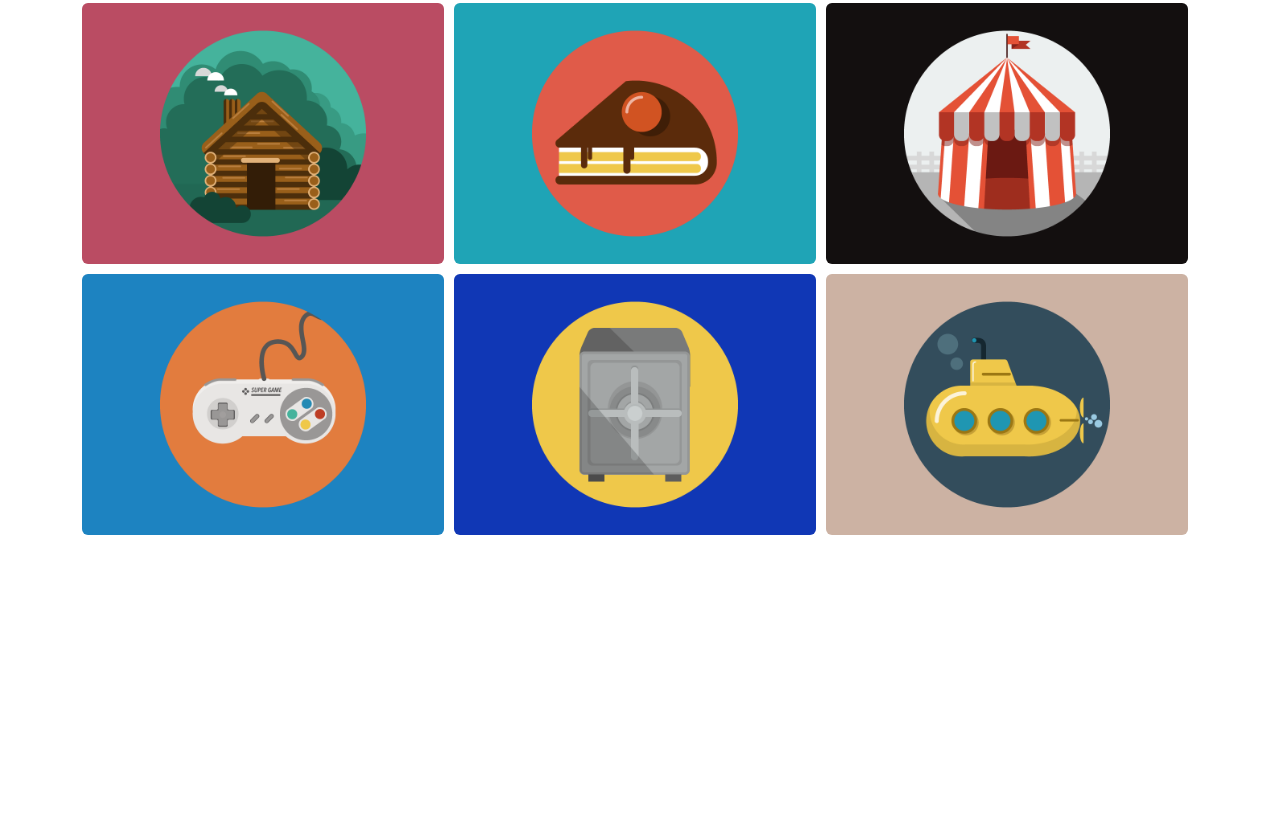
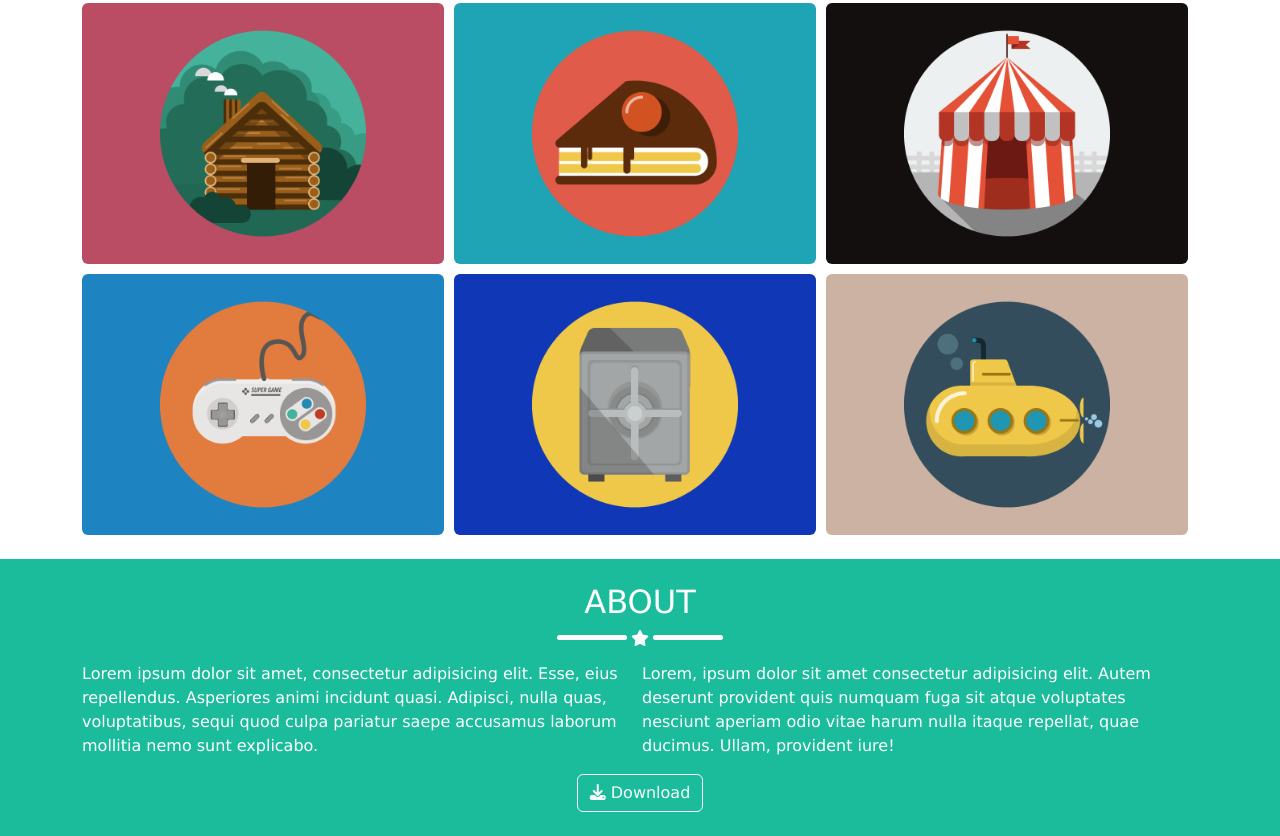
Before and after one commit to TullioTambone/html-css-bootstrap-freelancer, a plain HTML site: page index.html in a window 1280 px wide. Shown: the part 540-1376 px from the top of the page. Before the commit the page ends 1075 px from the top, so only its background shows below. Drawn offline with nearby package versions, Linux system fonts and the light colour scheme.

Commit message:
fine 3a section

```diff
--- a/assets/css/style.css
+++ b/assets/css/style.css
@@ -14,7 +14,8 @@ nav{
     background-color: #2c3e50;
 }
 
-.sec-1{
+.sec-1,
+.sec-3{
     background-color: #1abc9c;
 }
 
--- a/index.html
+++ b/index.html
@@ -66,7 +66,7 @@
       </section>
 
       <!--sec 2-->
-      <section class="container-fluid sec-2 text-center">
+      <section class="container-fluid sec-2 text-center pb-4">
 
         <div class="mt-4">
             <h2>PORTFOLIO</h2>
@@ -88,6 +88,30 @@
             </div>
         </div>
       </section>
+
+      <!--sec 3-->
+      <section class="sec-3 pt-4 pb-4">
+        <div class="container-md">
+            <h2 class="text-white text-center">ABOUT</h2>
+            <div class="d-flex align-items-center">
+                <div class="bar me-1 bg-white"></div>
+                <i class="fa-solid fa-star text-white"></i>
+                <div class="bar ms-1 bg-white"></div>
+            </div>
+
+            <div class="row mt-3">
+                <div class="col-12 col-md-6">
+                    <p class="text-white">Lorem ipsum dolor sit amet, consectetur adipisicing elit. Esse, eius repellendus. Asperiores animi incidunt quasi. Adipisci, nulla quas, voluptatibus, sequi quod culpa pariatur saepe accusamus laborum mollitia nemo sunt explicabo.</p>
+                </div>
+                <div class="col-12 col-md-6">
+                    <p class="text-white">Lorem, ipsum dolor sit amet consectetur adipisicing elit. Autem deserunt provident quis numquam fuga sit atque voluptates nesciunt aperiam odio vitae harum nulla itaque repellat, quae ducimus. Ullam, provident iure!</p>
+                </div>
+            </div>
+            <div class="text-center">
+                <button type="button" class="btn btn-outline-light"><i class="fa-solid fa-download"></i> Download</button>
+            </div>
+        </div>
+      </section>
     </main>
 
 
```
